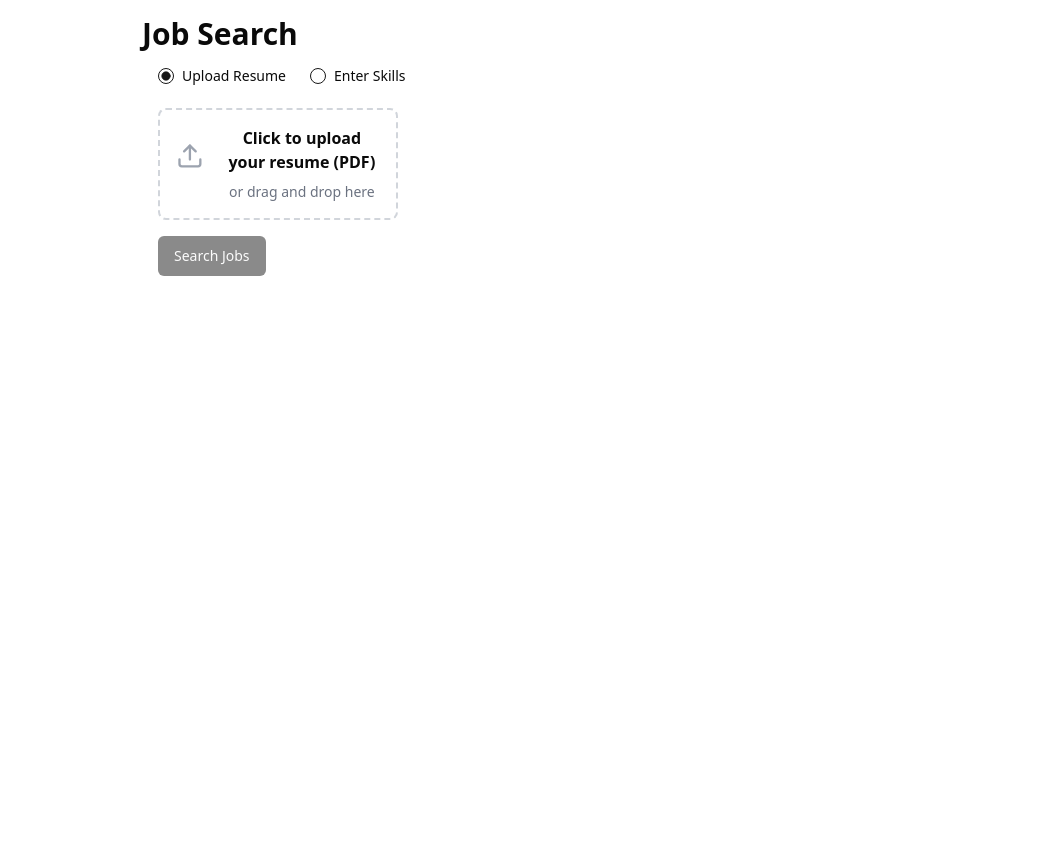
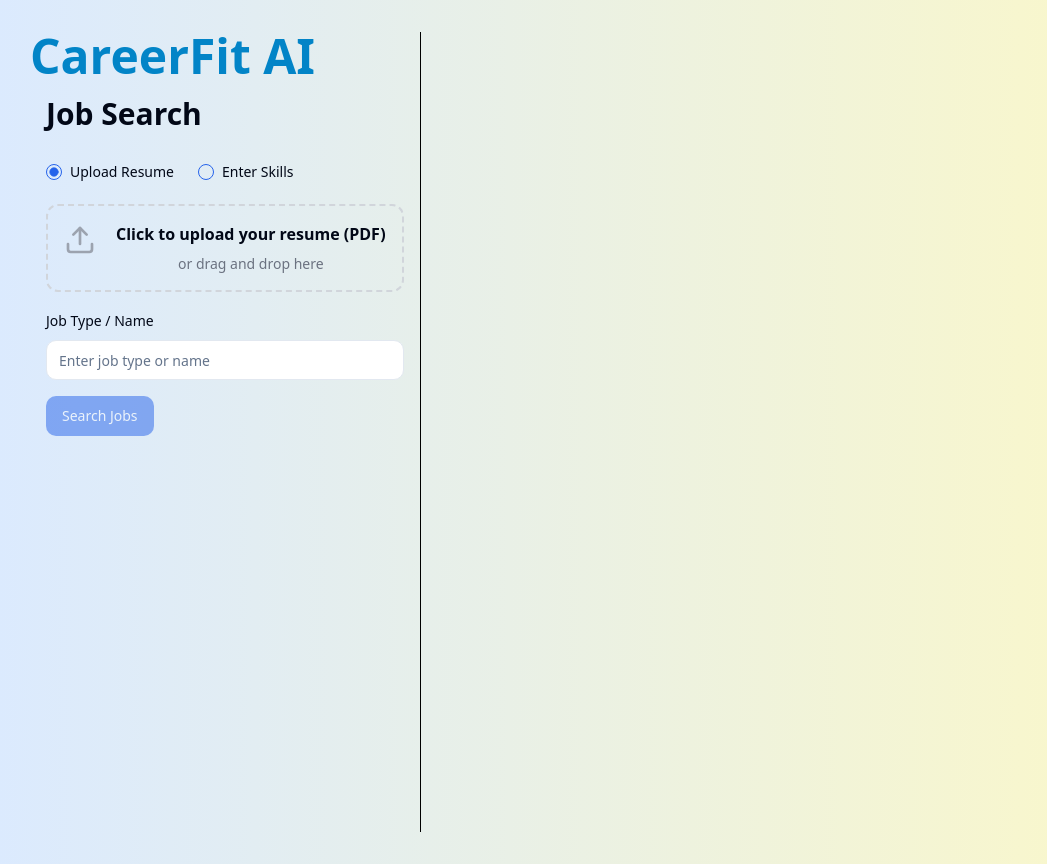
Before and after one commit to Sha1kh4/codelite, a Next.js app in the folder frontend/: page /home in a window 1280 px wide. Shown: the whole page, without its empty margins (2-1049 px from the left). Before the commit the page ends 800 px from the top, so only its background shows below. Built offline with nearby package versions, Linux system fonts and the light colour scheme.

Commit message:
Achha khaasa work kar raha

```diff
--- a/frontend/app/auth/login/page.tsx
+++ b/frontend/app/auth/login/page.tsx
@@ -9,6 +9,8 @@ import { Label } from "@/components/ui/label"
 import { Card, CardContent, CardFooter, CardHeader, CardTitle } from "@/components/ui/card"
 import { Alert, AlertDescription } from "@/components/ui/alert"
 import { Checkbox } from "@/components/ui/checkbox"
+import { auth } from '@/firebase-config'
+import { signInWithEmailAndPassword } from "firebase/auth";
 
 export default function LoginPage() {
   const [email, setEmail] = useState('')
@@ -23,17 +25,29 @@ export default function LoginPage() {
 
     try {
       // Simulating an API call for login
-      await new Promise(resolve => setTimeout(resolve, 1000))
+      // await new Promise(resolve => setTimeout(resolve, 1000))
+      signInWithEmailAndPassword(auth, email, password)
+        .then((userCredential) => {
+          // Signed in
+          const user = userCredential.user;
+          router.push('/home')
+          // ...
+        })
+        .catch((error) => {
+          const errorCode = error.code;
+          const errorMessage = error.message;
+        });
 
       // If successful, redirect to dashboard
-      router.push('/dashboard')
     } catch (err) {
       setError('Invalid email or password. Please try again.')
     }
   }
 
   return (
-    <div className="flex items-center justify-center min-h-screen bg-background">
+    <div className="flex flex-col gap-10 items-center justify-center min-h-screen">
+
+      <h1 className="text-5xl font-bold text-sky-600">CareerFit AI</h1>
       <Card className="w-[350px]">
         <CardHeader>
           <CardTitle className="text-2xl text-center">Login</CardTitle>
--- a/frontend/app/auth/signup/page.tsx
+++ b/frontend/app/auth/signup/page.tsx
@@ -9,7 +9,8 @@ import { Input } from "@/components/ui/input"
 import { Label } from "@/components/ui/label"
 import { Card, CardContent, CardFooter, CardHeader, CardTitle } from "@/components/ui/card"
 import { Alert, AlertDescription } from "@/components/ui/alert"
-
+import { auth } from '@/firebase-config'
+import { createUserWithEmailAndPassword } from "firebase/auth";
 export default function SignUp() {
   const [fullName, setFullName] = useState('')
   const [email, setEmail] = useState('')
@@ -23,25 +24,43 @@ export default function SignUp() {
 
     try {
       // Make an API call using Axios to submit the form
-      const response = await axios.post('http://192.168.0.137:5000/api/signup', {
-        fullName,
-        email,
-        password,
-      })
+      // const response = await axios.post('http://192.168.0.137:5000/api/signup', {
+      //   fullName,
+      //   email,
+      //   password,
+      // })
+
+      createUserWithEmailAndPassword(auth, email, password)
+        .then((userCredential: any) => {
+          // Signed up
+          const user = userCredential.user;
+          if (user) {
+            router.push('/home')
+          } else {
+            setError('Failed to create an account. Please try again.')
+          }
+          // ...
+        })
+        .catch((error: any) => {
+          const errorCode = error.code;
+          const errorMessage = error.message;
+          // ..
+        });
 
       // If successful, redirect to a welcome page or dashboard
-      if (response.status === 200) {
-        router.push('/dashboard')
-      } else {
-        setError('Failed to create an account. Please try again.')
-      }
+      // if (response.status === 200) {
+      //   router.push('/dashboard')
+      // } else {
+      //   setError('Failed to create an account. Please try again.')
+      // }
     } catch (err) {
       setError('Failed to create an account. Please try again.')
     }
   }
 
   return (
-    <div className="flex h-screen w-full items-center justify-center px-4">
+    <div className="flex flex-col gap-10 h-screen w-full items-center justify-center px-4">
+      <h1 className="text-5xl font-bold text-sky-600">CareerFit AI</h1>
       <Card className="w-[350px]">
         <CardHeader>
           <CardTitle className="text-2xl text-center">Sign Up</CardTitle>
--- a/frontend/app/globals.css
+++ b/frontend/app/globals.css
@@ -10,54 +10,56 @@
 }
 
 
+
 @layer base {
   :root {
     --background: 0 0% 100%;
-    --foreground: 0 0% 3.9%;
+    --foreground: 222.2 84% 4.9%;
     --card: 0 0% 100%;
-    --card-foreground: 0 0% 3.9%;
+    --card-foreground: 222.2 84% 4.9%;
     --popover: 0 0% 100%;
-    --popover-foreground: 0 0% 3.9%;
-    --primary: 0 0% 9%;
-    --primary-foreground: 0 0% 98%;
-    --secondary: 0 0% 96.1%;
-    --secondary-foreground: 0 0% 9%;
-    --muted: 0 0% 96.1%;
-    --muted-foreground: 0 0% 45.1%;
-    --accent: 0 0% 96.1%;
-    --accent-foreground: 0 0% 9%;
+    --popover-foreground: 222.2 84% 4.9%;
+    --primary: 221.2 83.2% 53.3%;
+    --primary-foreground: 210 40% 98%;
+    --secondary: 210 40% 96.1%;
+    --secondary-foreground: 222.2 47.4% 11.2%;
+    --muted: 210 40% 96.1%;
+    --muted-foreground: 215.4 16.3% 46.9%;
+    --accent: 210 40% 96.1%;
+    --accent-foreground: 222.2 47.4% 11.2%;
     --destructive: 0 84.2% 60.2%;
-    --destructive-foreground: 0 0% 98%;
-    --border: 0 0% 89.8%;
-    --input: 0 0% 89.8%;
-    --ring: 0 0% 3.9%;
+    --destructive-foreground: 210 40% 98%;
+    --border: 214.3 31.8% 91.4%;
+    --input: 214.3 31.8% 91.4%;
+    --ring: 221.2 83.2% 53.3%;
+    --radius: 0.75rem;
     --chart-1: 12 76% 61%;
     --chart-2: 173 58% 39%;
     --chart-3: 197 37% 24%;
     --chart-4: 43 74% 66%;
     --chart-5: 27 87% 67%;
-    --radius: 0.5rem;
   }
+
   .dark {
-    --background: 0 0% 3.9%;
-    --foreground: 0 0% 98%;
-    --card: 0 0% 3.9%;
-    --card-foreground: 0 0% 98%;
-    --popover: 0 0% 3.9%;
-    --popover-foreground: 0 0% 98%;
-    --primary: 0 0% 98%;
-    --primary-foreground: 0 0% 9%;
-    --secondary: 0 0% 14.9%;
-    --secondary-foreground: 0 0% 98%;
-    --muted: 0 0% 14.9%;
-    --muted-foreground: 0 0% 63.9%;
-    --accent: 0 0% 14.9%;
-    --accent-foreground: 0 0% 98%;
+    --background: 222.2 84% 4.9%;
+    --foreground: 210 40% 98%;
+    --card: 222.2 84% 4.9%;
+    --card-foreground: 210 40% 98%;
+    --popover: 222.2 84% 4.9%;
+    --popover-foreground: 210 40% 98%;
+    --primary: 217.2 91.2% 59.8%;
+    --primary-foreground: 222.2 47.4% 11.2%;
+    --secondary: 217.2 32.6% 17.5%;
+    --secondary-foreground: 210 40% 98%;
+    --muted: 217.2 32.6% 17.5%;
+    --muted-foreground: 215 20.2% 65.1%;
+    --accent: 217.2 32.6% 17.5%;
+    --accent-foreground: 210 40% 98%;
     --destructive: 0 62.8% 30.6%;
-    --destructive-foreground: 0 0% 98%;
-    --border: 0 0% 14.9%;
-    --input: 0 0% 14.9%;
-    --ring: 0 0% 83.1%;
+    --destructive-foreground: 210 40% 98%;
+    --border: 217.2 32.6% 17.5%;
+    --input: 217.2 32.6% 17.5%;
+    --ring: 224.3 76.3% 48%;
     --chart-1: 220 70% 50%;
     --chart-2: 160 60% 45%;
     --chart-3: 30 80% 55%;
@@ -65,6 +67,7 @@
     --chart-5: 340 75% 55%;
   }
 }
+
 
 
 @layer base {
--- a/frontend/app/home/page.tsx
+++ b/frontend/app/home/page.tsx
@@ -4,23 +4,43 @@ import SearchBox from "@/components/searchBox"
 import { useState } from "react"
 
 export default function Welcome() {
-  const [searchResults, setSearchResults] = useState<string | null>('')
+  const [searchResults, setSearchResults] = useState({
+    suggestions: [],
+    missing_skills: [],
+    link_to_course_searches: [],
+    link_to_youtube_searches: []
+  })
 
   return (
-    <div className="container mx-auto p-4 max-w-5xl">
-        <h1 className="text-3xl font-bold">Job Search</h1>
-        <SearchBox setSearchResults={setSearchResults}/>
-        {searchResults && (
-        <div className="mt-8">
-          <h2 className="text-2xl font-semibold mb-4">Search Results</h2>
-          <pre className="whitespace-pre-wrap bg-gray-100 p-4 rounded-lg overflow-x-auto">
-            {searchResults}
-            {/* Lorem ipsum dolor sit amet consectetur, adipisicing elit. Unde numquam alias sunt mollitia molestiae in illo dignissimos qui dolores, est optio! Ducimus quisquam hic aliquid, culpa qui neque reprehenderit perspiciatis eum aperiam dolor, consectetur dignissimos sequi eos distinctio, natus ad. Numquam sapiente quae voluptatem laudantium facilis quis ut enim alias unde non ipsa, tenetur suscipit optio autem id cum? Sunt tenetur doloremque nam nobis, ut officia, odio ullam impedit eveniet nihil distinctio vitae iure in? Incidunt tempora corporis, ullam aliquid dignissimos blanditiis ea voluptates sequi repudiandae assumenda illo totam nostrum vero dolores minus rerum neque est. Reiciendis porro voluptate magni.
-            Lorem ipsum dolor sit amet consectetur, adipisicing elit. Unde numquam alias sunt mollitia molestiae in illo dignissimos qui dolores, est optio! Ducimus quisquam hic aliquid, culpa qui neque reprehenderit perspiciatis eum aperiam dolor, consectetur dignissimos sequi eos distinctio, natus ad. Numquam sapiente quae voluptatem laudantium facilis quis ut enim alias unde non ipsa, tenetur suscipit optio autem id cum? Sunt tenetur doloremque nam nobis, ut officia, odio ullam impedit eveniet nihil distinctio vitae iure in? Incidunt tempora corporis, ullam aliquid dignissimos blanditiis ea voluptates sequi repudiandae assumenda illo totam nostrum vero dolores minus rerum neque est. Reiciendis porro voluptate magni.
-            Lorem ipsum dolor sit amet consectetur, adipisicing elit. Unde numquam alias sunt mollitia molestiae in illo dignissimos qui dolores, est optio! Ducimus quisquam hic aliquid, culpa qui neque reprehenderit perspiciatis eum aperiam dolor, consectetur dignissimos sequi eos distinctio, natus ad. Numquam sapiente quae voluptatem laudantium facilis quis ut enim alias unde non ipsa, tenetur suscipit optio autem id cum? Sunt tenetur doloremque nam nobis, ut officia, odio ullam impedit eveniet nihil distinctio vitae iure in? Incidunt tempora corporis, ullam aliquid dignissimos blanditiis ea voluptates sequi repudiandae assumenda illo totam nostrum vero dolores minus rerum neque est. Reiciendis porro voluptate magni. */}
-          </pre>
-        </div>
-      )}
+    <div className="container  mx-auto p-8 flex flex-col md:flex-row">
+      <div className="">
+        <h1 className="text-5xl font-bold text-sky-600">CareerFit AI</h1>
+        <SearchBox setSearchResults={setSearchResults} />
+      </div>
+      <div className="md:pl-8 max-sm:border-t md:border-l border-black flex-1 w-full h-screen overflow-y-scroll">
+        {searchResults.suggestions.length > 0 && (
+          <div className="mt-8">
+            <h2 className="text-2xl font-semibold mb-4">Search Results</h2>
+            <pre className="whitespace-pre-wrap border bg-white p-8 rounded-3xl overflow-x-auto">
+              Suggestion: <br />
+              <ul className=" list-disc ml-5">{searchResults.suggestions.map((s, i) => (
+                <li key={i}>{s}</li>
+              ))}</ul> <br /><br />
+              Missing Skills: <br />
+              <ul className=" list-disc ml-5">{searchResults.missing_skills.map((s, i) => (
+                <li key={i}>{s}</li>
+              ))}</ul> <br /><br />
+              Suggested Course: <br />
+              <ul className=" list-disc ml-5">{searchResults.link_to_course_searches.map((s, i) => (
+                <li>{s}</li>
+              ))}</ul> <br /><br />
+              Youtube Videos you can watch: <br /><ul className=" list-disc ml-5">{searchResults.link_to_youtube_searches.map((s, i) => (
+                <li>{s}</li>
+              ))}</ul><br /><br />
+            </pre>
+          </div>
+        )}
+      </div>
     </div>
   )
 }
--- a/frontend/app/layout.tsx
+++ b/frontend/app/layout.tsx
@@ -26,7 +26,7 @@ export default function RootLayout({
   return (
     <html lang="en">
       <body
-        className={`${geistSans.variable} ${geistMono.variable} antialiased`}
+        className={`${geistSans.variable} ${geistMono.variable} antialiased  bg-gradient-to-r max-sm:bg-gradient-to-b from-blue-100 to-yellow-100 max-sm:to-yellow-50`}
       >
         {children}
       </body>
--- a/frontend/components/searchBox.tsx
+++ b/frontend/components/searchBox.tsx
@@ -12,7 +12,7 @@ import { Upload } from 'lucide-react'
 export default function SearchBox({ setSearchResults }: any) {
 	const [inputType, setInputType] = useState<'resume' | 'skills'>('resume')
 	const [resume, setResume] = useState<File | null>(null)
-  const [skills, setSkills] = useState('')
+	const [skills, setSkills] = useState<string>('')
 	const [jobType, setJobType] = useState('')
 	const [isLoading, setIsLoading] = useState(false)
 
@@ -29,14 +29,22 @@ export default function SearchBox({ setSearchResults }: any) {
 			if (inputType === 'resume' && resume) {
 				formData.append('file', resume)
 			} else if (inputType === 'skills') {
-        formData.append('skills', skills)
+				const skillArray = skills.replace(/\s+/g, '').split(',')
+				formData.append('skills', JSON.stringify(skillArray))
 			}
 			//   formData.append('jobType', jobType)
 
 			const response = await axios.post(inputType === 'resume' ? 'http://192.168.0.137:5000/upload_file' : 'http://192.168.0.137:5000/upload', formData, {
 				headers: { 'Content-Type': 'multipart/form-data' }
 			})
-      setSearchResults(JSON.stringify(response.data, null, 2))
+
+			const result = response.data;
+			setSearchResults({
+				suggestions: result.suggestions,
+				missing_skills: result.missing_technical_skills,
+				link_to_course_searches: result.link_to_course_searches,
+				link_to_youtube_searches: result.link_to_youtube_searches
+			})
 		} catch (error) {
 			console.error('Error during job search:', error)
 			setSearchResults('An error occurred during the search. Please try again.')
@@ -46,8 +54,9 @@ export default function SearchBox({ setSearchResults }: any) {
 	}
 
 	return (
-    <div className="container mx-auto p-4 max-w-5xl">
-      <div className="w-full space-y-6 mb-8">
+		<div className="container p-4">
+			<h1 className="text-3xl font-bold">Job Search</h1>
+			<div className="w-full space-y-6 my-8">
 				<RadioGroup
 					value={inputType}
 					onValueChange={(value) => setInputType(value as 'resume' | 'skills')}
@@ -64,7 +73,7 @@ export default function SearchBox({ setSearchResults }: any) {
 				</RadioGroup>
 				<div className="space-y-4">
 					{inputType === 'resume' ? (
-            <div className="border-2 border-dashed border-gray-300 rounded-lg p-4 text-center max-w-60">
+						<div className="border-2 border-dashed border-gray-300 rounded-lg p-4 text-center max-w-96">
 							<input
 								type="file"
 								id="resume"
@@ -74,7 +83,7 @@ export default function SearchBox({ setSearchResults }: any) {
 							/>
 							<label htmlFor="resume" className="cursor-pointer">
 								<div className="flex gap-5 items-center">
-                  <Upload className="h-12 w-12 text-gray-400 mb-4" />
+									<Upload className="h-8 w-8 text-gray-400 mb-4" />
 									<div className='flex flex-col'>
 										<span className=" font-semibold mb-2">
 											{resume ? resume.name : 'Click to upload your resume (PDF)'}
@@ -97,7 +106,7 @@ export default function SearchBox({ setSearchResults }: any) {
 							/>
 						</div>
 					)}
-          {/* <div className="space-y-2">
+					<div className="space-y-2 max-w-96">
 						<Label htmlFor="jobType">Job Type / Name</Label>
 						<Input
 							id="jobType"
@@ -106,7 +115,7 @@ export default function SearchBox({ setSearchResults }: any) {
 							onChange={(e) => setJobType(e.target.value)}
 							placeholder="Enter job type or name"
 						/>
-          </div> */}
+					</div>
 					<Button
 						onClick={handleSearch}
 						disabled={isLoading || (inputType === 'resume' && !resume) || (inputType === 'skills' && !skills) || !jobType}
--- /dev/null
+++ b/frontend/firebase-config.js
@@ -0,0 +1,17 @@
+import { initializeApp } from "firebase/app";
+import { getAuth, createUserWithEmailAndPassword } from "firebase/auth";
+
+const firebaseConfig = {
+    apiKey: "AIzaSyATHcDk7UFfHaet77rmnXlasaYkzw8PgyM",
+    authDomain: "careerfit-a865f.firebaseapp.com",
+    projectId: "careerfit-a865f",
+    storageBucket: "careerfit-a865f.appspot.com",
+    messagingSenderId: "410607832020",
+    appId: "1:410607832020:web:c15a64d312a3d1cde8a441",
+    measurementId: "G-MZGKQHS3JE"
+};
+
+const app = initializeApp(firebaseConfig);
+
+// const analytics = getAnalytics(app);
+export const auth = getAuth(app);
--- a/frontend/package.json
+++ b/frontend/package.json
@@ -16,6 +16,7 @@
     "axios": "^1.7.7",
     "class-variance-authority": "^0.7.0",
     "clsx": "^2.1.1",
+    "firebase": "^10.14.1",
     "lucide-react": "^0.453.0",
     "next": "14.2.15",
     "react": "^18",
```
Also changed, not shown: 1 other file (tests, documents, lock files or other folders). Lines whose indentation alone changed are shown as unchanged.
